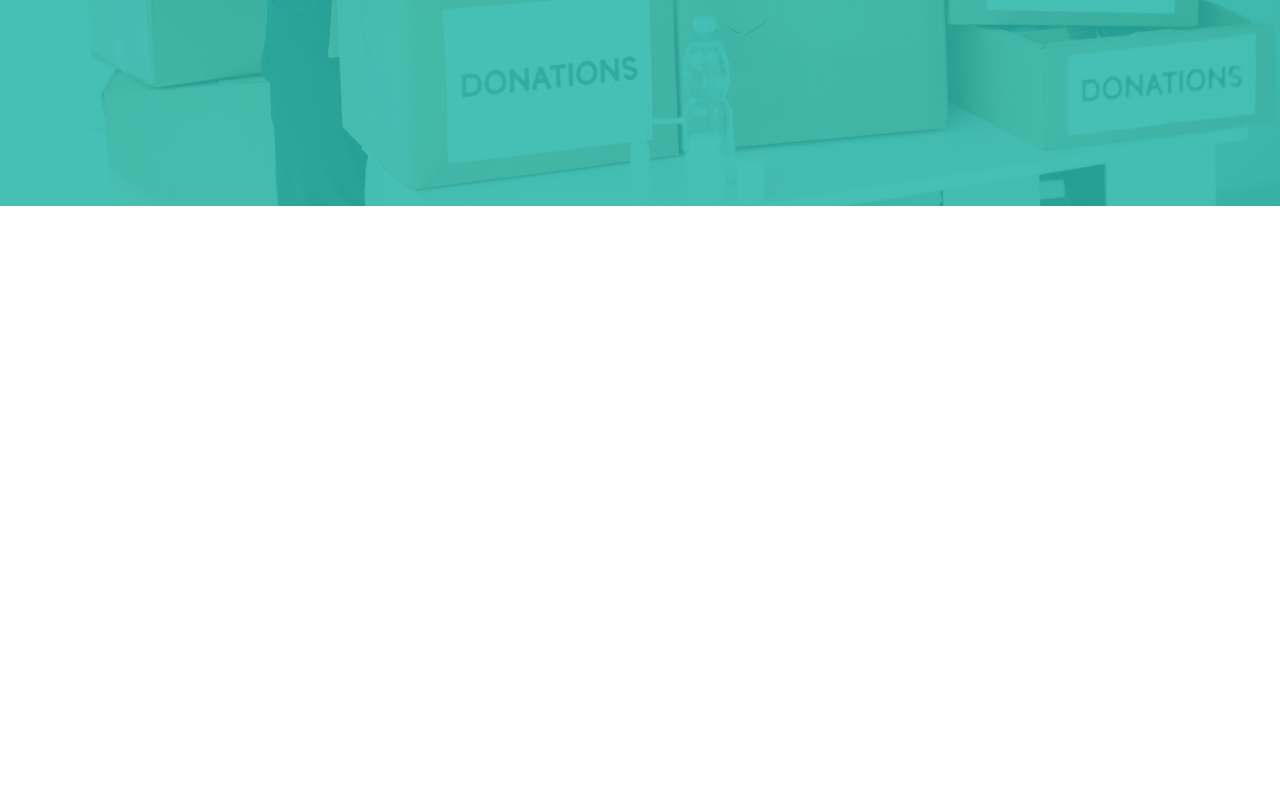
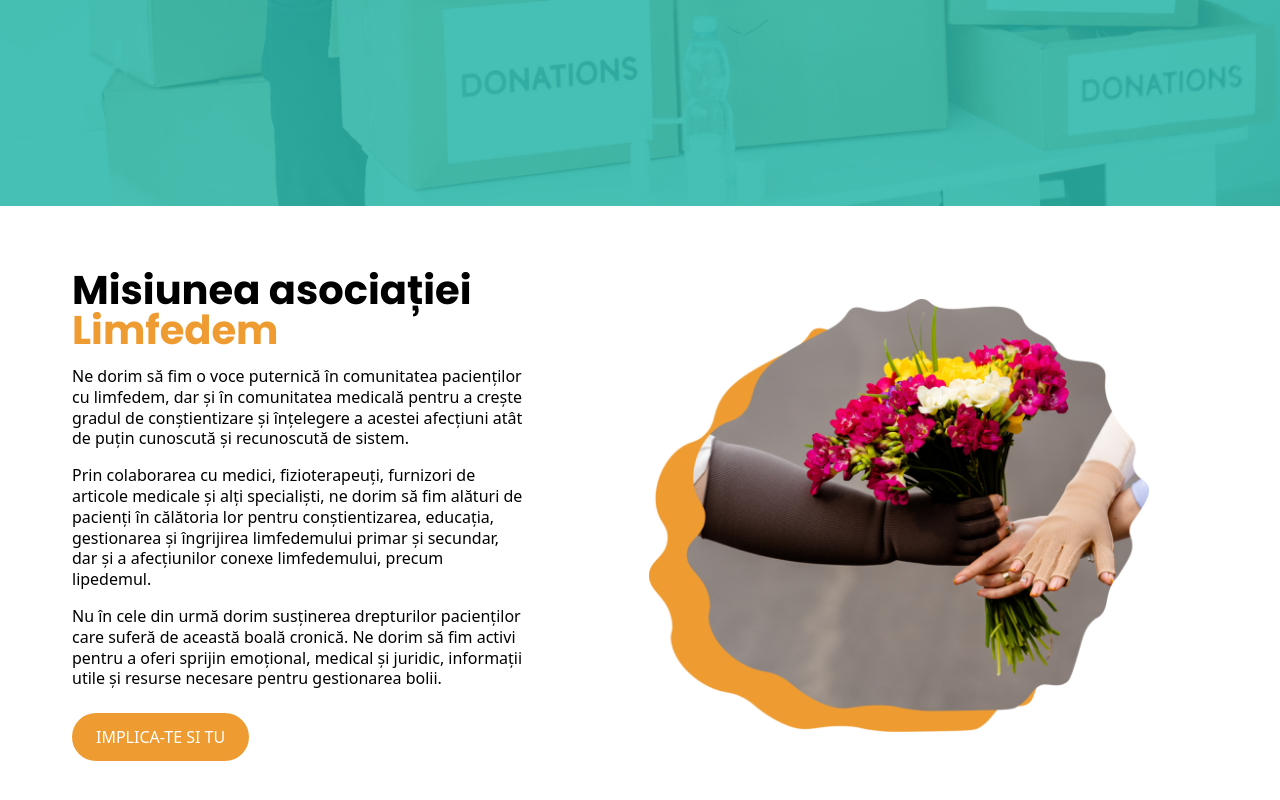
Before and after one commit to LiviuCaciulatu/asociatialimfedem, a Next.js app in the folder asociatialimfedem/: page / in a window 1280 px wide. Shown: the part 664-1464 px from the top of the page. Before the commit the page ends 870 px from the top, so only its background shows below. Built offline with nearby package versions, Linux system fonts and the light colour scheme.

Commit message:
mission component

```diff
--- /dev/null
+++ b/asociatialimfedem/app/components/HomePage/HeroSection/HeroSection.module.scss
@@ -0,0 +1,92 @@
+@use "sass:color";
+@use "../../../styles/globals" as *;
+
+/* Container and background styling moved from HomePage */
+.heroSection {
+  position: relative;
+  padding-top: 35vh;
+  background-image: url('/assets/jpg/background-1.jpg');
+  background-position: center;
+  background-repeat: no-repeat;
+  background-size: cover;
+  height: 100vh;
+  font-family: $font-regular;
+
+  &::after {
+    content: '';
+    position: absolute;
+    inset: 0;
+    background-color: rgba($teal, 0.85);
+    z-index: 0;
+  }
+  > * {
+    position: relative;
+    z-index: 1;
+  }
+}
+
+.heroTitle {
+  display: flex;
+  justify-content: center;
+  align-items: center;
+  flex-direction: column;
+}
+
+.title {
+  color: #fff;
+  font-weight: 800;
+  text-align: center;
+  font-size: 3.2rem;
+  line-height: 1.1;
+  margin: 0;
+  max-width: 1100px;
+  margin-bottom: 1rem;
+}
+
+.highlight {
+  color: $black;
+}
+
+.subTitle {
+  color: #fff;
+  max-width: 500px;
+  text-align: center;
+  font-size: 1.2rem;
+}
+
+.btns {
+  display: flex;
+  gap: 1rem;
+  margin-top: 2rem;
+}
+
+.primaryBtn {
+  background: $orange;
+  color: #fff;
+  border: none;
+  border-radius: 9999px;
+  padding: 0.75rem 1.5rem;
+  font-size: 1rem;
+  cursor: pointer;
+  transition: background 0.3s ease;
+
+  &:hover {
+    background: $black;
+  }
+}
+
+.secondaryBtn {
+  background: #fff;
+  color: $teal;
+  border: none;
+  border-radius: 9999px;
+  padding: 0.75rem 1.5rem;
+  font-size: 1rem;
+  cursor: pointer;
+  transition: background 0.3s ease, color 0.3s ease;
+
+  &:hover {
+    background: $black;
+    color: #fff;
+  }
+}
--- /dev/null
+++ b/asociatialimfedem/app/components/HomePage/HeroSection/HeroSection.tsx
@@ -0,0 +1,29 @@
+"use client";
+
+import Link from 'next/link';
+import styles from './HeroSection.module.scss';
+
+export default function HeroSection() {
+  return (
+    <section className={styles.heroSection}>
+      <div className={styles.heroTitle}>
+        <h1 className={styles.title}>
+        Deblocarea speranței și mai multă putere în viața bolnavilor de{' '}
+        <span className={styles.highlight}>limfedem</span>
+      </h1>
+      <h2 className={styles.subTitle}>
+        Asociatia noastră are misiunea de a transforma viața pacienților cu
+        limfedem din întreaga Românie.
+      </h2>
+      <div className={styles.btns}>
+        <Link href="/implica-te">
+          <button className={styles.primaryBtn}>IMPLICA-TE SI TU</button>
+        </Link>
+        <Link href="/contact">
+          <button className={styles.secondaryBtn}>IA LEGATURA CU NOI</button>
+        </Link>
+      </div>
+      </div>
+    </section>
+  );
+}
--- a/asociatialimfedem/app/components/HomePage/HomePage.module.scss
+++ /dev/null
@@ -1,96 +0,0 @@
-@use "sass:color";
-@use "../../styles/globals" as *;
-
-.homePage {
-  position: relative;
-  padding-top: 35vh;
-  background-image: url('/assets/jpg/background-1.jpg');
-  background-position: center;
-  background-repeat: no-repeat;
-  background-size: cover;
-  height: 100vh;
-  font-family: $font-regular;
-
-  &::after {
-    content: '';
-    position: absolute;
-    inset: 0;
-    background-color: rgba($teal, 0.85);
-    z-index: 0;
-  }
-
-  > * {
-    position: relative;
-    z-index: 1;
-  }
-
-  .heroTitle{
-    display: flex;
-    justify-content: center;
-    align-items: center;
-    flex-direction: column;
-  }
-
-  /* Centered responsive title */
-  .title {
-    color: #fff;
-    font-weight: 800;
-    text-align: center;
-    font-size: 3.2rem;
-    line-height: 1.1;
-    margin: 0;
-    max-width: 1100px;
-    margin-bottom: 1rem;
-  }
-
-
-  /* Highlighted word */
-  .highlight {
-    color: $black;
-  }
-
-  .subTitle{
-    color: #fff;
-    max-width: 500px;
-    text-align: center;
-    font-size: 1.2rem;
-  }
-
-  /* Button group */
-  .btns {
-    display: flex;
-    gap: 1rem;
-    margin-top: 2rem;
-  }
-
-  .primaryBtn {
-    background: $orange;
-    color: #fff;
-    border: none;
-    border-radius: 9999px;
-    padding: 0.75rem 1.5rem;
-    font-size: 1rem;
-    cursor: pointer;
-    transition: background 0.3s ease;
-
-    &:hover {
-      background: $black;
-    }
-  }
-
-  .secondaryBtn {
-    background: #fff;
-    color: $teal;
-    border: none;
-    border-radius: 9999px;
-    padding: 0.75rem 1.5rem;
-    font-size: 1rem;
-    cursor: pointer;
-    transition: background 0.3s ease, color 0.3s ease;
-
-    &:hover {
-      background: $black;
-      color: #fff;
-    }
-  }
-}
--- a/asociatialimfedem/app/components/HomePage/HomePage.tsx
+++ b/asociatialimfedem/app/components/HomePage/HomePage.tsx
@@ -1,29 +1,11 @@
 "use client";
 
-import styles from "./HomePage.module.scss";
-import Link from 'next/link';
+import HeroSection from './HeroSection/HeroSection';
 
 export default function HomePage() {
   return (
-    <main className={styles.homePage}>
-      <div className={styles.heroTitle}>
-        <h1 className={styles.title}>
-          Deblocarea speranței și mai multă putere în viața bolnavilor de{" "}
-          <span className={styles.highlight}>limfedem</span>
-        </h1>
-        <h2 className={styles.subTitle}>
-          Asociatia noastră are misiunea de a transforma viața pacienților cu
-          limfedem din întreaga Românie.
-        </h2>
-        <div className={styles.btns}>
-          <Link href="/implica-te">
-            <button className={styles.primaryBtn}>IMPLICA-TE SI TU</button>
-          </Link>
-          <Link href="/contact">
-            <button className={styles.secondaryBtn}>IA LEGATURA CU NOI</button>
-          </Link>
-        </div>
-      </div>
+    <main>
+      <HeroSection />
     </main>
   );
 }
--- /dev/null
+++ b/asociatialimfedem/app/components/HomePage/Mission/Mission.module.scss
@@ -0,0 +1,68 @@
+
+@use "sass:color";
+@use "../../../styles/globals" as *;
+
+.mission {
+  max-width: $maxWidth;
+  margin: 0 auto;
+  width: 100%;
+  display: flex;
+  align-items: center;
+  justify-content: space-between;
+  padding: 4rem 2rem;
+  gap: 2rem;
+}
+
+.left {
+  /* Left column: 40% width */
+  flex: 0 0 40%;
+}
+
+.title {
+  font-family: $font-bold;
+  font-size: 2.5rem;
+  margin-bottom: 1rem;
+  color: $black;
+  line-height: 1;
+}
+
+
+.highlight {
+  color: $orange;
+}
+
+.content {
+  font-size: 1rem;
+  line-height: 1.3;
+  display: flex;
+  flex-direction: column;
+  gap: 1rem;
+  margin-bottom: 1.5rem;
+}
+
+.button {
+  background: $orange;
+  color: #fff;
+  border: none;
+  border-radius: 9999px;
+  padding: 0.75rem 1.5rem;
+  font-size: 1rem;
+  cursor: pointer;
+  transition: background 0.3s ease;
+  &:hover {
+    background: $black;
+  }
+}
+
+.right {
+  /* Right column: 60% width */
+  flex: 0 0 60%;
+  display: flex;
+  justify-content: center;
+}
+
+.image {
+  max-width: 100%;
+  height: auto;
+  border-radius: 0.5rem;
+}
--- /dev/null
+++ b/asociatialimfedem/app/components/HomePage/Mission/Mission.tsx
@@ -0,0 +1,47 @@
+"use client";
+import React from 'react';
+import Image from 'next/image';
+import styles from './Mission.module.scss';
+import Link from 'next/link';
+
+export default function Mission() {
+  return (
+    <section className={styles.mission}>
+      <div className={styles.left}>
+        <h2 className={styles.title}>
+          Misiunea asociației {' '}
+          <span className={styles.highlight}>Limfedem</span>
+        </h2>
+        <div className={styles.content}>
+          <p>
+            Ne dorim să fim o voce puternică în comunitatea pacienților cu limfedem, dar și în comunitatea medicală
+            pentru a crește gradul de conștientizare și înțelegere a acestei afecțiuni atât de puțin cunoscută și
+            recunoscută de sistem.
+          </p>
+          <p>
+            Prin colaborarea cu medici, fizioterapeuți, furnizori de articole medicale și alți specialiști, ne dorim
+            să fim alături de pacienți în călătoria lor pentru conștientizarea, educația, gestionarea și îngrijirea
+            limfedemului primar și secundar, dar și a afecțiunilor conexe limfedemului, precum lipedemul.
+          </p>
+          <p>
+            Nu în cele din urmă dorim susținerea drepturilor pacienților care suferă de această boală cronică.
+            Ne dorim să fim activi pentru a oferi sprijin emoțional, medical și juridic, informații utile și resurse
+            necesare pentru gestionarea bolii.
+          </p>
+        </div>
+        <Link href="/implica-te">
+          <button className={styles.button}>IMPLICA-TE SI TU</button>
+        </Link>
+      </div>
+      <div className={styles.right}>
+        <Image
+          src="/assets/png/photo-1.png"
+          alt="Pacienți cu limfedem"
+          width={500}
+          height={500}
+          className={styles.image}
+        />
+      </div>
+    </section>
+  );
+}
--- a/asociatialimfedem/app/components/Navbar/Navbar.module.scss
+++ b/asociatialimfedem/app/components/Navbar/Navbar.module.scss
@@ -7,12 +7,13 @@
   top: 0;
   z-index: 1000;
   background-color: #fff;
-  max-width: $maxWidth;
+  max-width: 100%;
   width: 100%;
   margin: 0 auto;
   display: flex;
   align-items: center;
-  justify-content: space-between;
+  justify-content: center;
+  gap: 2rem;
   padding: 0 2rem;
   height: 70px;
   border-bottom: 1px solid #eee;
--- a/asociatialimfedem/app/page.tsx
+++ b/asociatialimfedem/app/page.tsx
@@ -1,5 +1,11 @@
 import HomePage from "./components/HomePage/HomePage";
+import Mission from "./components/HomePage/Mission/Mission";
 
 export default function Home() {
-  return <HomePage />;
+  return (
+    <>
+      <HomePage />
+      <Mission />
+    </>
+  );
 }
```
Also changed, not shown: asociatialimfedem/public/assets/png/photo-1.png (added).
